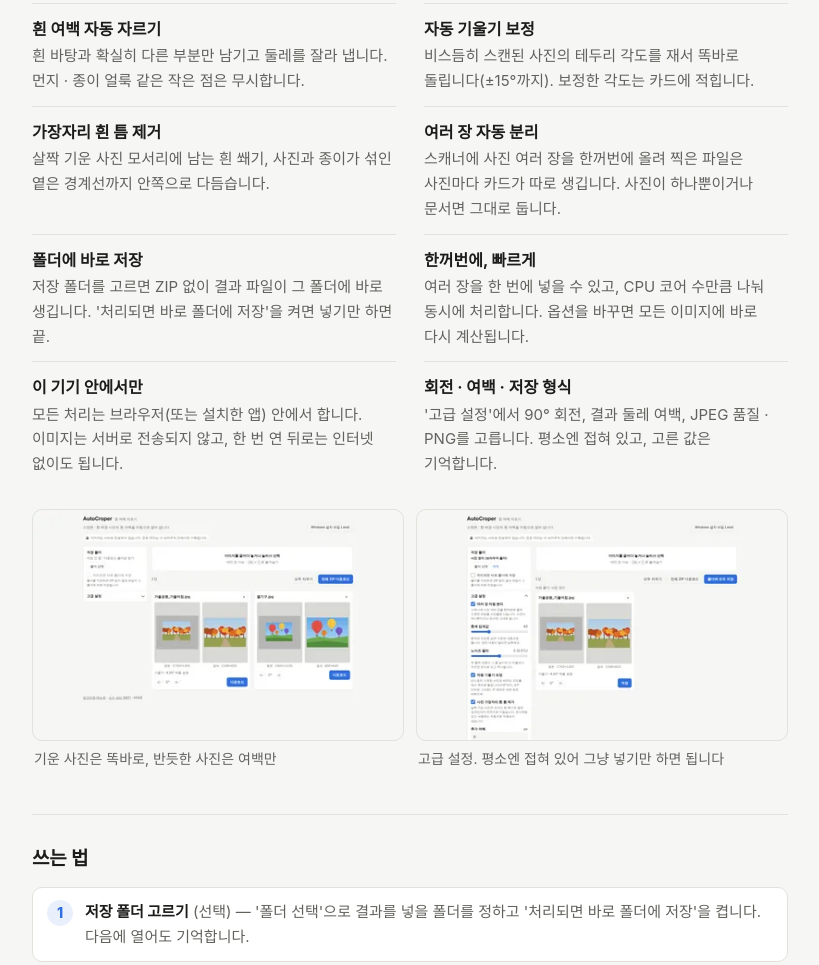
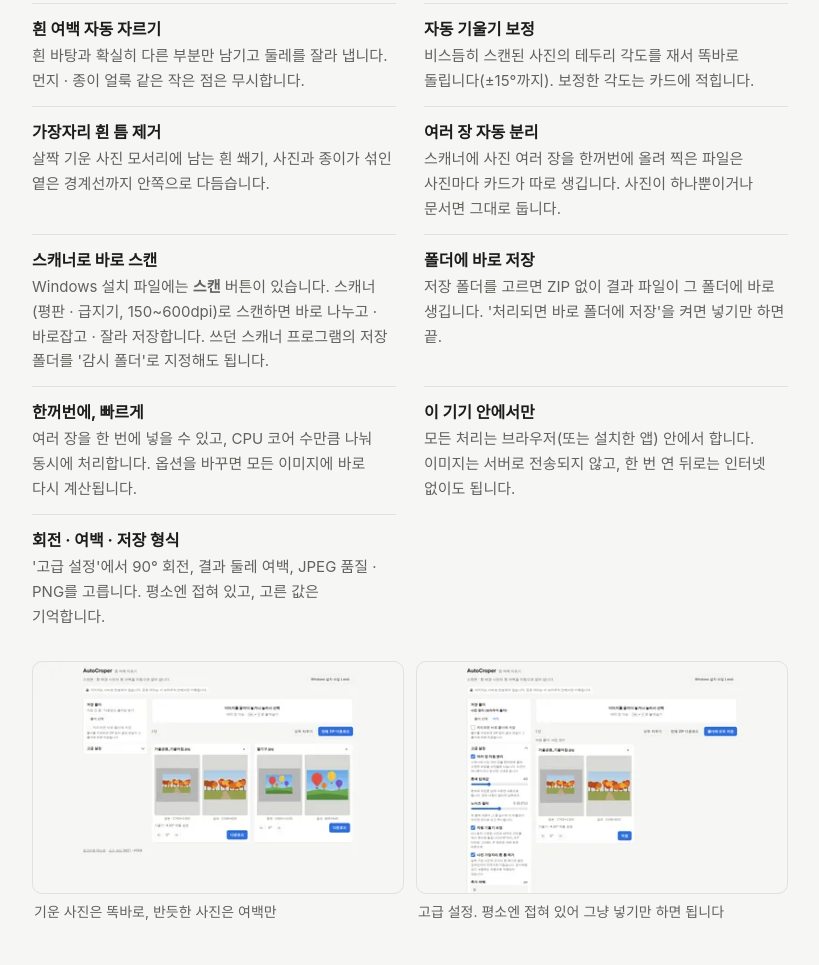
Before and after one commit to yh-yeop/yh-yeop.github.io, a plain HTML site: page p/autocroper/index.html in a window 1280 px wide. Shown: the part 1051-2016 px from the top of the page, without its empty margins (54-873 px from the left). Drawn offline with Linux system fonts and the light colour scheme; no server answers; a web font is replaced by a local one.

Commit message:
AutoCroper 소개: 1.1.0(스캐너로 바로 스캔 · 분리 개선) 반영
Co-Authored-By: Claude Opus 5.5 <noreply@anthropic.com>
Claude-Session: https://claude.ai/code/session_01VvaDwHu1HneJhV2jVizUK7

```diff
--- a/p/autocroper/index.html
+++ b/p/autocroper/index.html
@@ -87,6 +87,10 @@
         <li>
           <h3>여러 장 자동 분리</h3>
           <p>스캐너에 사진 여러 장을 한꺼번에 올려 찍은 파일은 사진마다 카드가 따로 생깁니다. 사진이 하나뿐이거나 문서면 그대로 둡니다.</p>
+        </li>
+        <li>
+          <h3>스캐너로 바로 스캔</h3>
+          <p>Windows 설치 파일에는 <b>스캔</b> 버튼이 있습니다. 스캐너(평판 · 급지기, 150~600dpi)로 스캔하면 바로 나누고 · 바로잡고 · 잘라 저장합니다. 쓰던 스캐너 프로그램의 저장 폴더를 '감시 폴더'로 지정해도 됩니다.</p>
         </li>
         <li>
           <h3>폴더에 바로 저장</h3>
@@ -181,7 +185,7 @@
         </div>
         <div>
           <dt>여러 장이 나뉘지 않아요</dt>
-          <dd>사진과 사진 사이에 <b>눈에 보이는 흰 틈</b>이 있어야 나뉩니다. 서로 닿아 있거나 틈이 아주 좁으면 한 장으로 남고, 아주 작은 사진은 따로 잡히지 않습니다.</dd>
+          <dd>사진과 사진 사이에 <b>흰 틈</b>이 있어야 나뉩니다(4px 정도로 좁아도 됩니다). 서로 닿아 있거나, 크기가 같고 끝이 딱 맞게 붙은 두 장은 한 장으로 남을 수 있습니다. 눈밭처럼 아주 밝은 사진, 스캐너의 검은 테두리에 걸친 사진도 덜 나뉠 수 있어요. 증명사진 크기까지는 따로 잡습니다.</dd>
         </div>
         <div>
           <dt>한 장이 둘로 잘못 나뉘었어요</dt>
```
Also changed, not shown: 1 other file.
